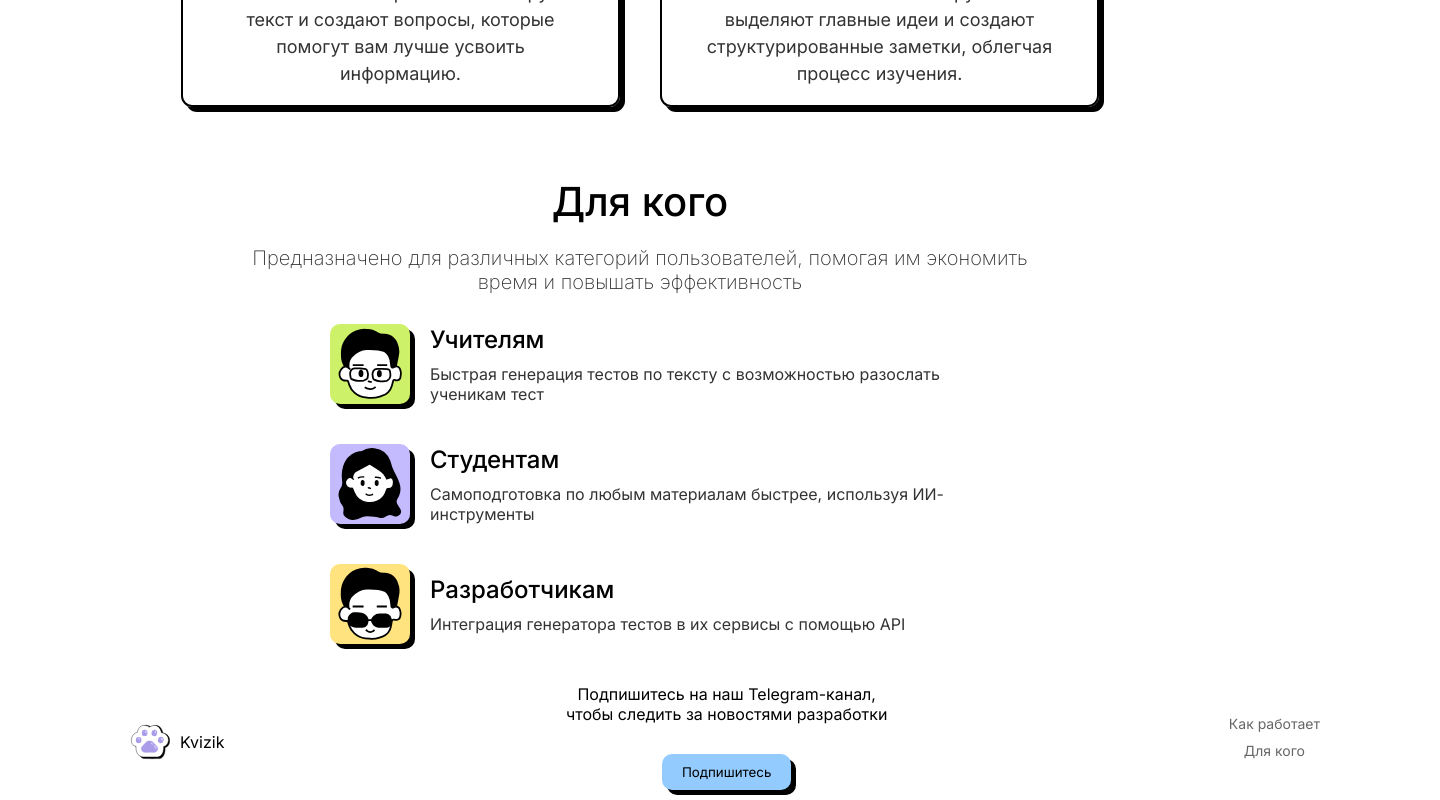
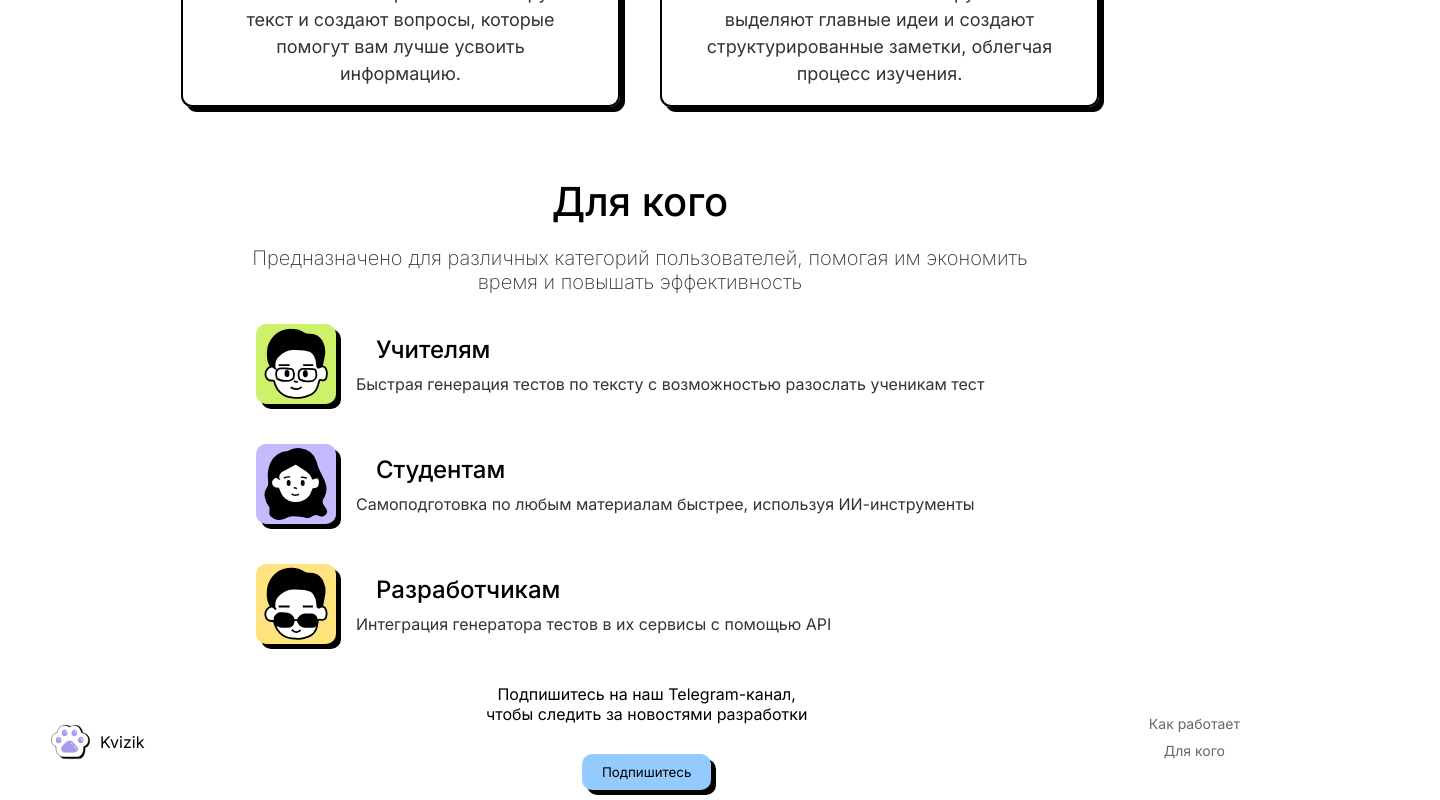
Before and after one commit to shampiniony/quizify-frontend, a React (Create React App) app: page / in a window 1280 px wide. Shown: the part 1007-1807 px from the top of the page, 1440 px wide, since content can reach past the window. Built offline with nearby package versions, Linux system fonts and the light colour scheme.

Commit message:
adaptive all

```diff
--- a/src/Styles/App.css
+++ b/src/Styles/App.css
@@ -18,6 +18,7 @@ h2 {
   font-weight: 200;
   color: rgba(0, 0, 0, 0.8);
   margin-bottom: 30px;
+  padding: 0 20px;
 }
 
 .centered-heading {
--- a/src/components/EmailForm.module.css
+++ b/src/components/EmailForm.module.css
@@ -21,6 +21,7 @@
 
 .emailForm {
   display: flex;
+  flex-wrap: wrap;
   align-items: center;
   justify-content: center;
   flex-direction: row;
--- a/src/components/UI/Category.module.css
+++ b/src/components/UI/Category.module.css
@@ -7,7 +7,7 @@
 
   padding-bottom: 40px;
   height: 80px;
-  margin: 0 330px; /* Центрирование карточки на странице */
+  margin: 0 20%; /* Центрирование карточки на странице */
 }
 
 .image_container {
@@ -57,9 +57,11 @@
     justify-content: left;
     margin: 0 auto;
     text-align: left;
+    padding-bottom: 20px;
   }
 
   .image_container {
+    transform: scale(80%);
     padding-right: 0;
     margin-bottom: 10px; /* Отступ между изображением и текстом */
   }
--- a/src/components/UI/Footer.module.css
+++ b/src/components/UI/Footer.module.css
@@ -1,5 +1,5 @@
 footer {
-  width: 1440px;
+  width: 100%;
   margin: 0 auto;
   justify-content: space-between;
   text-align: center;
@@ -69,7 +69,7 @@ a {
   padding-bottom: 20px;
 }
 
-@media (max-width: 500px) {
+@media (max-width: 660px) {
   footer {
     width: 100%;
     margin: 0;
--- a/src/components/UI/HowItWorks.module.css
+++ b/src/components/UI/HowItWorks.module.css
@@ -70,7 +70,7 @@
   color: rgba(0, 0, 0, 0.8);
 }
 
-@media (max-width: 900px) {
+@media (max-width: 960px) {
   .main_cont {
     width: 100%;
   }
--- a/src/components/UI/MainBody.module.css
+++ b/src/components/UI/MainBody.module.css
@@ -20,5 +20,6 @@
 
   h2 {
     font-size: 13px;
+    padding: 0 10px;
   }
 }
```
